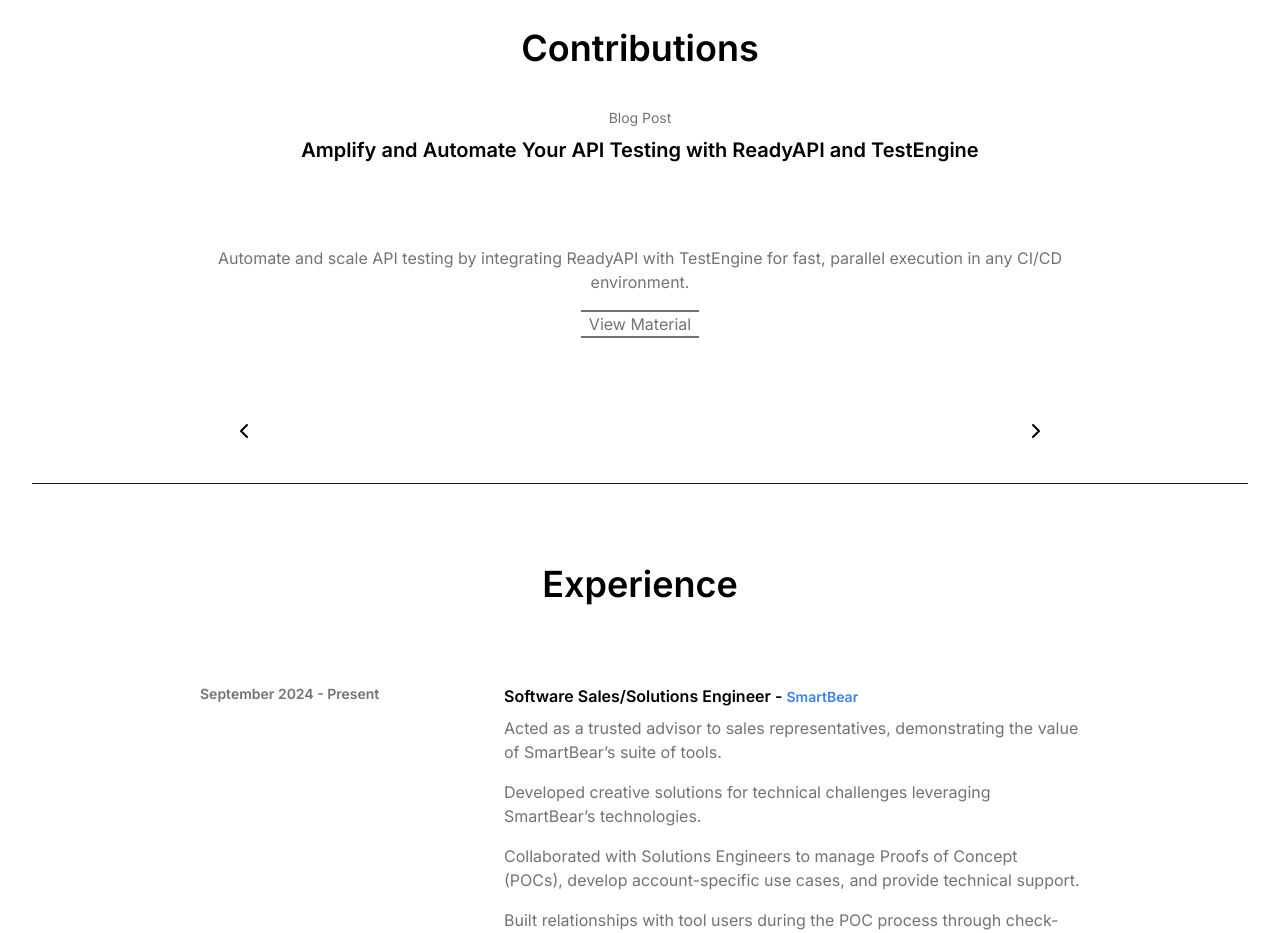
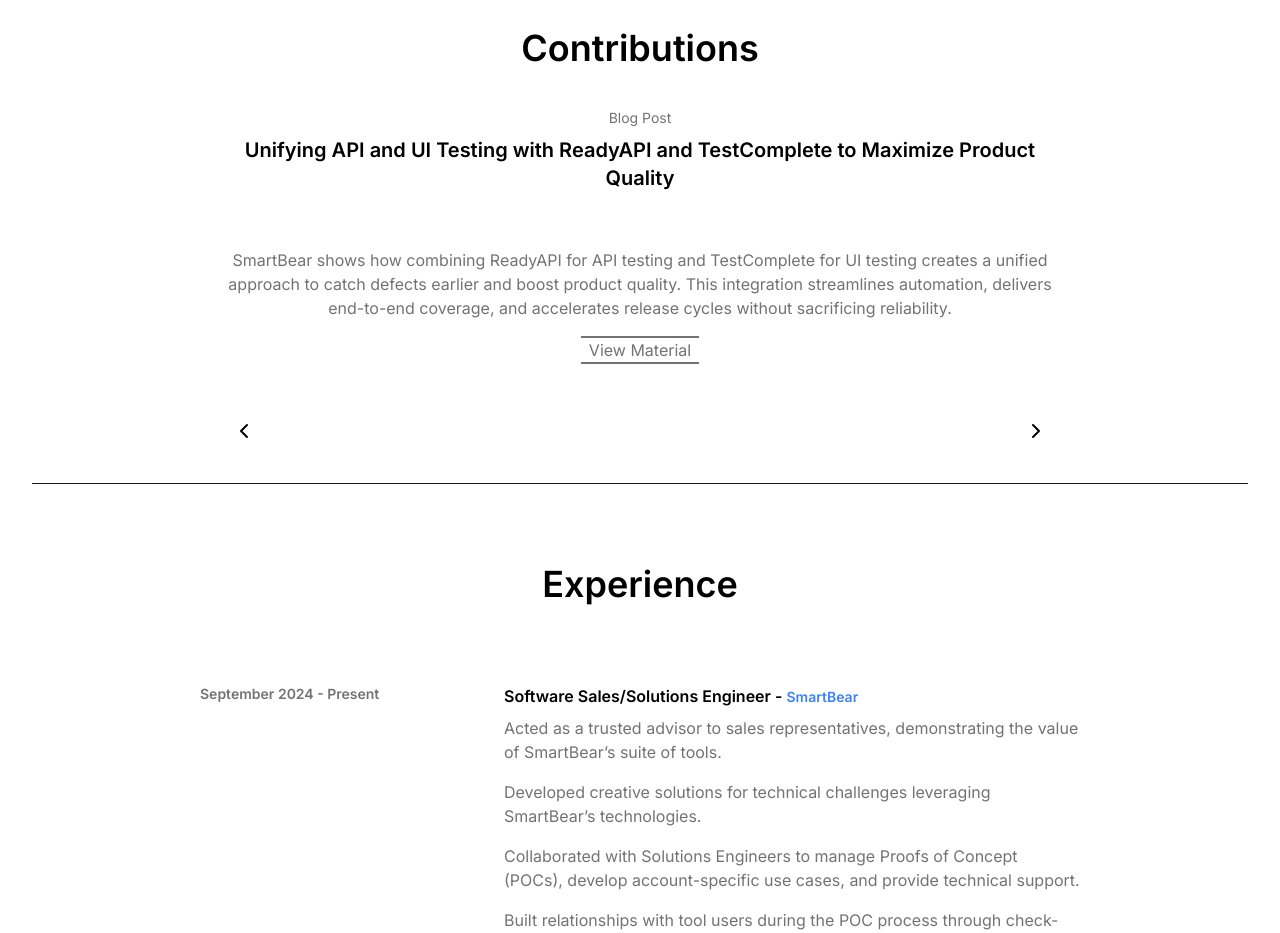
Before and after one commit to nickldimartino/portfolio, a React (Vite) app: page / in a window 1280 px wide. Shown: the part 1440-2373 px from the top of the page. Built offline with nearby package versions, Linux system fonts and the light colour scheme.

Commit message:
New Blog

```diff
--- a/src/constants/index.js
+++ b/src/constants/index.js
@@ -52,6 +52,12 @@
 `;
 
 export const CONTRIBUTIONS = [
+  {
+    title: "Unifying API and UI Testing with ReadyAPI and TestComplete to Maximize Product Quality",
+    description: "SmartBear shows how combining ReadyAPI for API testing and TestComplete for UI testing creates a unified approach to catch defects earlier and boost product quality. This integration streamlines automation, delivers end-to-end coverage, and accelerates release cycles without sacrificing reliability.",
+    type: "Blog Post",
+    link: "https://smartbear.com/blog/unifying-api-and-ui-testing-with-readyapi-and-testcomplete-to-maximize-product-quality/"
+  },
   {
     title: "Amplify and Automate Your API Testing with ReadyAPI and TestEngine",
     description: "Automate and scale API testing by integrating ReadyAPI with TestEngine for fast, parallel execution in any CI/CD environment.",
```
